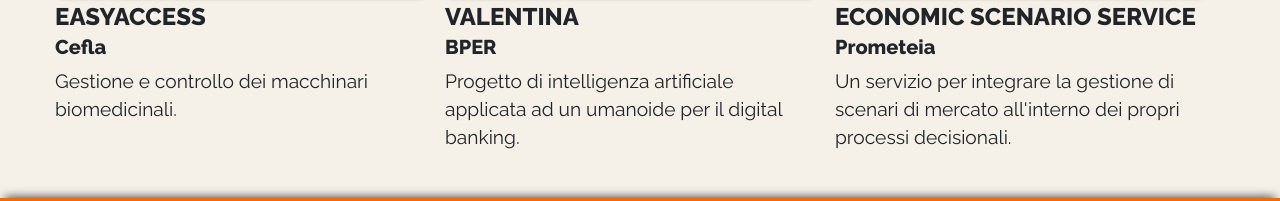
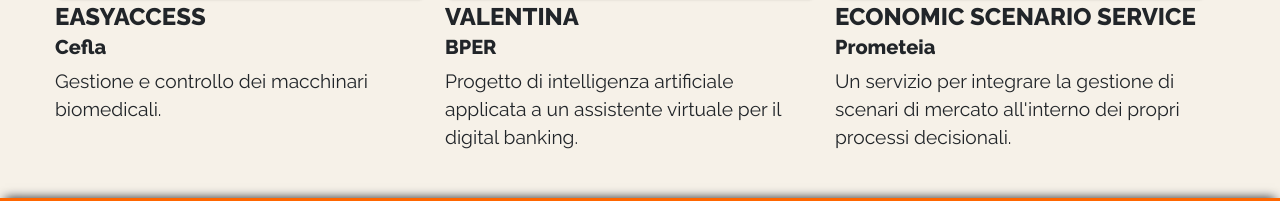
Before and after one commit to sgrumo/landing-page, a React (Create React App) app: page / in a window 1280 px wide. Shown: the part 488-689 px from the top of the page. Built offline with nearby package versions, Linux system fonts and the light colour scheme.

Commit message:
Modifica testo

```diff
--- a/src/App.js
+++ b/src/App.js
@@ -34,14 +34,14 @@ function App() {
       pdf: "/projects/EASYACCES.pdf",
       titolo: "EASYACCESS",
       sottotitolo: "Cefla",
-      descrizione: "Gestione e controllo dei macchinari biomedicinali."
+      descrizione: "Gestione e controllo dei macchinari biomedicali."
     },
     {
       img: "valentina",
       pdf: "/projects/VALENTINA.pdf",
       titolo: "VALENTINA",
       sottotitolo: "BPER",
-      descrizione: "Progetto di intelligenza artificiale applicata ad un umanoide per il digital banking."
+      descrizione: "Progetto di intelligenza artificiale applicata a un assistente virtuale per il digital banking."
     },
     {
       img: "scenario",
```
